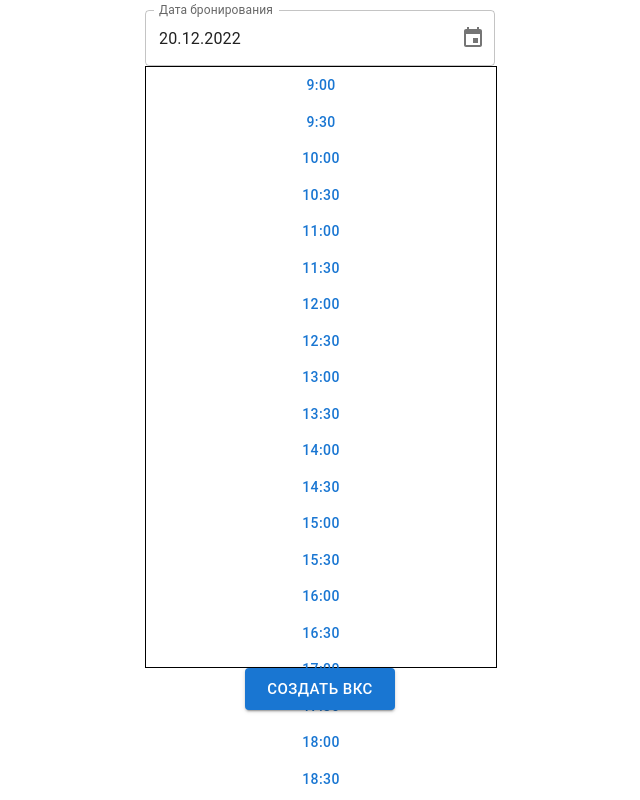
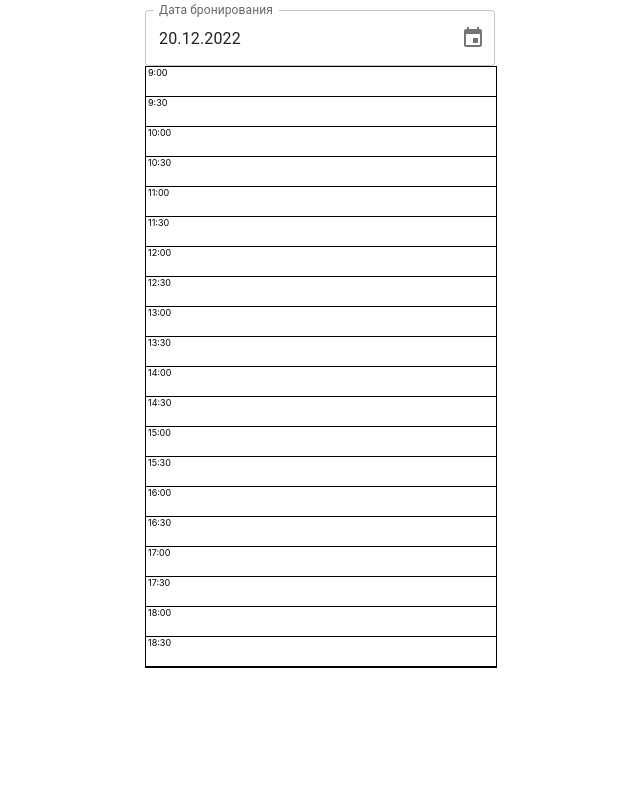
Before and after one commit to isakhalin/AppointApp, a React (Create React App) app: page / in a window 1280 px wide. Shown: the whole page, without its empty margins (320-960 px from the left). Built offline with nearby package versions, Linux system fonts and the light colour scheme.

Commit message:
refactoring

```diff
--- a/src/components/calendarDay/calendarDay.jsx
+++ b/src/components/calendarDay/calendarDay.jsx
@@ -13,11 +13,12 @@ import Box from "@mui/material/Box";
 // Import custom comps
 import {VksConstructor} from "../vksConstructor";
 import {VksElement} from "./vksElement";
-import {MyModal} from "../myModal";
+import {MyModal} from "../modals";
 
 export const CalendarDay = ({daySelected}) => { // В daySelected приходит дата в милисекундах
   const [dayStartAt, setDayStartAt] = useState("09:00:00");
-  const [dayEndAt, setDayEndAt] = useState("21:00:00")
+  const [dayEndAt, setDayEndAt] = useState("21:00:00");
+  const [modalOpen, setModalOpen] = useState(false);
   // TODO Заменить на данные из редюсера
   const {calendar} = useSelector((state) => state.calendarReducer);
   // const [vks, setVks] = useState([
@@ -36,6 +37,11 @@ export const CalendarDay = ({daySelected}) => { // В daySelected приходи
   //     end: 1675212300000,   // Date("2023-02-01 11:45:00").getTime()
   //   },
   // ])
+
+  const handleModalOpen = (el) => {
+    console.log("EL", el)
+    setModalOpen(true);
+  }
 
   const date = new Date(daySelected);
 
@@ -136,37 +142,29 @@ export const CalendarDay = ({daySelected}) => { // В daySelected приходи
     <div>
       <div className="calendar-wrp">
         {day.map((el) => (
-          // <div
-          //   key={el.title}
-          //   style={{
-          //     width: "100%",
-          //     height: "5%",
-          //     borderBottom: "1px solid black",
-          //     boxSizing: "border-box",
-          //     fontSize: "9px",
-          //     textAlign: "left",
-          //     paddingLeft: "2px"
-          //   }}
-          // >
-          //   {el.title}
-          // </div>
-          <MyModal
-            buttonProps={{
+          <div
+            key={el.title}
+            style={{
               width: "100%",
               height: "5%",
               borderBottom: "1px solid black",
               boxSizing: "border-box",
               fontSize: "9px",
               textAlign: "left",
-              paddingLeft: "2px"
+              paddingLeft: "2px",
+              cursor: "pointer",
             }}
-            buttonTitle={{title: `${el.title}`}}
+            onClick={handleModalOpen}
           >
-            <VksConstructor calcDayStart={calcDayStart()} calcDayEnd={calcDayEnd()}/>
-          </MyModal>
+            {el.title}
+          </div>
         ))}
         {vks?.map((el) => (
-          <VksElement key={el.start} element={el} calcDayStart={calcDayStart(daySelected)}/>
+          <VksElement
+            key={el.start}
+            element={el}
+            calcDayStart={calcDayStart(daySelected)}
+          />
         ))}
       </div>
 
@@ -182,15 +180,7 @@ export const CalendarDay = ({daySelected}) => { // В daySelected приходи
           // width: { xs: 150, sm: 200 },
         }}
       >
-        <MyModal
-          buttonProps={{
-            fullWidth: true,
-            variant: "contained",
-            size: "large",
-            sx: {marginBottom: "20px"},
-          }}
-          buttonTitle={{title: "Создать ВКС"}}
-        >
+        <MyModal modalOpen={modalOpen} setModalOpen={setModalOpen}>
           <VksConstructor calcDayStart={calcDayStart()} calcDayEnd={calcDayEnd()}/>
         </MyModal>
       </Box>
--- a/src/components/index.js
+++ b/src/components/index.js
@@ -1,4 +1,4 @@
 export * from './calendarDay';
 export * from "./vksConstructor";
 export * from "./dateSellector";
-export * from "./myModal";
+export * from "./modals"
--- /dev/null
+++ b/src/components/modals/index.js
@@ -0,0 +1,2 @@
+export * from "./myModal";
+export * from "./myModalButton";
--- a/src/components/myModal/myModal.jsx
+++ b/src/components/modals/myModal/myModal.jsx
@@ -27,26 +27,26 @@ const style = {
   transition: 'transform 3s'
 };
 
-export const MyModal = ({buttonProps, buttonTitle, children}) => {
-  const [open, setOpen] = useState(false);
+export const MyModal = ({modalOpen, setModalOpen, children}) => {
+
   // const [error, setError] = useState(null);
 
-  const handleOpen = () => setOpen(true);
-  const handleClose = () => setOpen(false);
+  // const handleOpen = () => setModalOpen(true);
+  const handleClose = () => setModalOpen(false);
 
   // Добавление сеттера в пропсы children для закрытия модального окна
   children = cloneElement(children, {...children.props, handleClose})
 
   return (
-    <div>
-      <Button
-        {...buttonProps}
-        onClick={handleOpen}
-      >
-        {buttonTitle.title}
-      </Button>
+    // <div>
+    //   <Button
+    //     {...buttonProps}
+    //     onClick={handleOpen}
+    //   >
+    //     {buttonTitle.title}
+    //   </Button>
       <Modal
-        open={open}
+        open={modalOpen}
         onClose={handleClose}
         slotProps={{
           backdrop: {
@@ -67,6 +67,6 @@ export const MyModal = ({buttonProps, buttonTitle, children}) => {
           {children}
         </Box>
       </Modal>
-    </div>
+    // </div>
   );
 };
--- /dev/null
+++ b/src/components/modals/myModalButton/index.js
@@ -0,0 +1 @@
+export * from "./myModalButton";
--- /dev/null
+++ b/src/components/modals/myModalButton/myModalButton.jsx
@@ -0,0 +1,72 @@
+import React, {cloneElement, useState} from 'react';
+import Box from '@mui/material/Box';
+import Button from '@mui/material/Button';
+import Typography from '@mui/material/Typography';
+import Modal from '@mui/material/Modal';
+import TextField from "@mui/material/TextField";
+
+// Api
+// import {userProfileApi} from "../../api/api";
+// import {CouponConstructor} from "../couponConstructor/couponConstructor";
+
+const style = {
+  // display: 'flex',
+  // flexDirection: 'column',
+  position: 'absolute',
+  top: '50%',
+  left: '50%',
+  transform: 'translate(-50%, -50%)',
+  width: {xs: 300, md: 400},
+  bgcolor: 'background.paper',
+  border: '1px solid #000',
+  borderRadius: '5px',
+  boxShadow: 24,
+  p: 4,
+  textAlign: 'center',
+  fontSize: {xs: "14px", md: "20px"},
+  transition: 'transform 3s'
+};
+
+export const MyModalButton = ({buttonProps, buttonTitle, children}) => {
+  const [open, setOpen] = useState(false);
+  // const [error, setError] = useState(null);
+
+  const handleOpen = () => setOpen(true);
+  const handleClose = () => setOpen(false);
+
+  // Добавление сеттера в пропсы children для закрытия модального окна
+  children = cloneElement(children, {...children.props, handleClose})
+
+  return (
+    <div>
+      <Button
+        {...buttonProps}
+        onClick={handleOpen}
+      >
+        {buttonTitle.title}
+      </Button>
+      <Modal
+        open={open}
+        onClose={handleClose}
+        slotProps={{
+          backdrop: {
+            timeout: 500,
+            sx: {backdropFilter: 'blur(10px)'}
+          },
+        }}
+        aria-labelledby="modal-modal-title"
+        aria-describedby="modal-modal-description"
+      >
+        <Box
+          // component="form"
+          // noValidate={false}
+          // autoComplete="off"
+          // onSubmit={handleSubmitEditPassword}
+          sx={style}
+        >
+          {children}
+        </Box>
+      </Modal>
+    </div>
+  );
+};
```
Also changed, not shown: src/components/modals/myModal/index.js (renamed from src/components/myModal/index.js).
